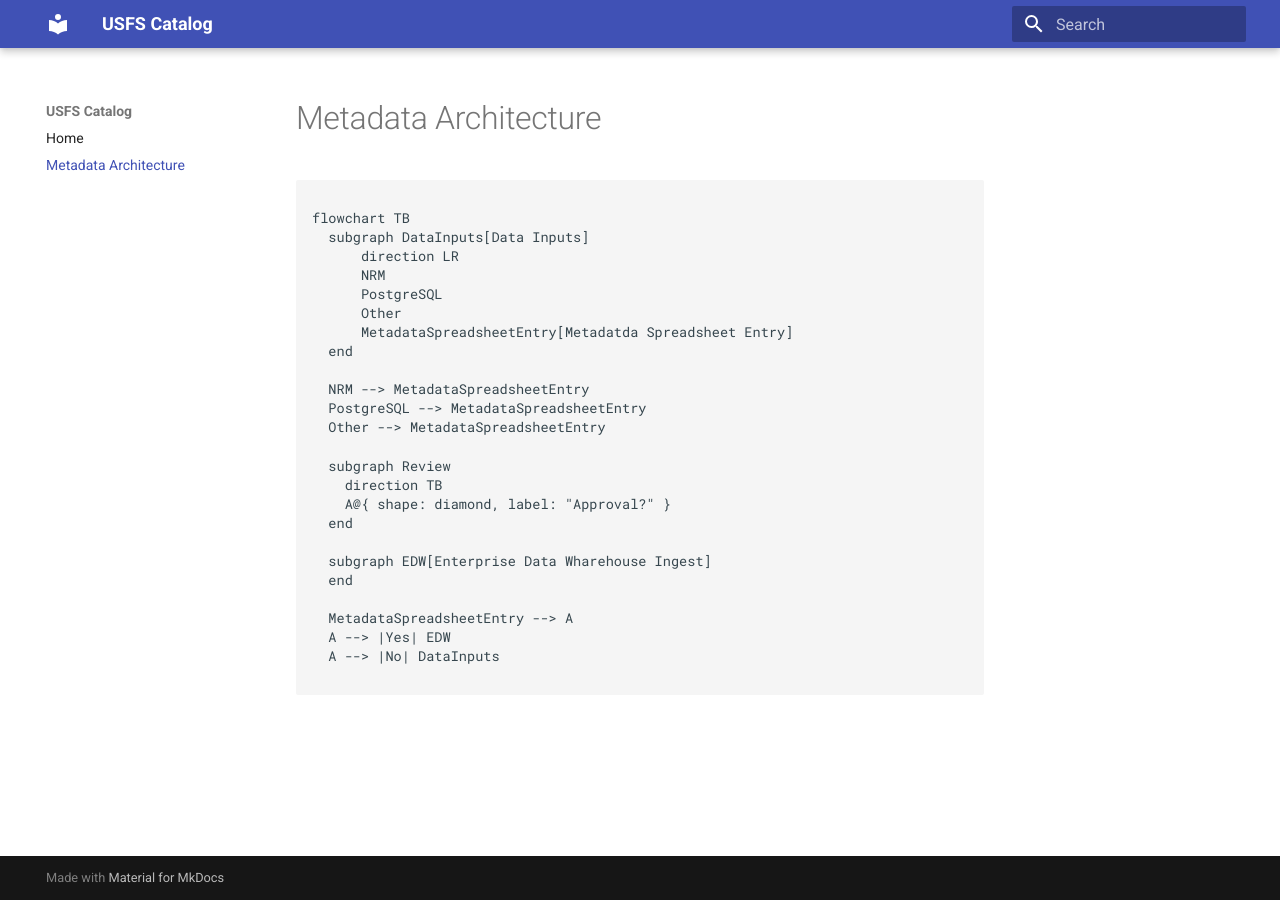
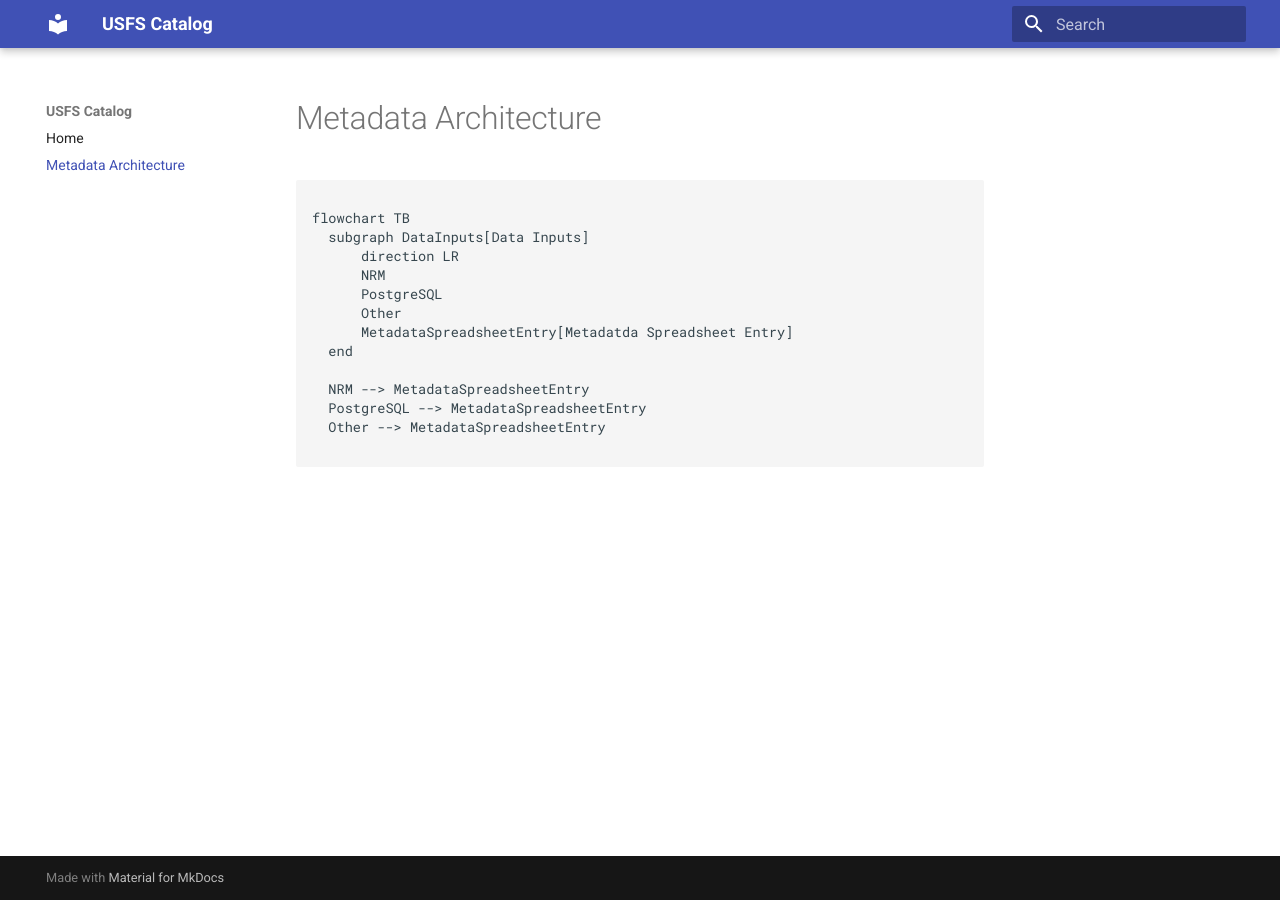
Before and after one commit to forestbytes/catalog, an MkDocs documentation site: the page built from docs/metadata-architecture.md, in a window 1280 px wide. Built offline with MkDocs 1.6.1 and Material for MkDocs 9.7.7, drawn with Linux system fonts in a browser that asks for light colours.

Commit message:
Basic architecture

````diff
--- a/docs/metadata-architecture.md
+++ b/docs/metadata-architecture.md
@@ -13,16 +13,4 @@ flowchart TB
   PostgreSQL --> MetadataSpreadsheetEntry
   Other --> MetadataSpreadsheetEntry
 
-  subgraph Review
-    direction TB
-    A@{ shape: diamond, label: "Approval?" }
-  end
-
-  subgraph EDW[Enterprise Data Wharehouse Ingest]
-  end
-
-  MetadataSpreadsheetEntry --> A
-  A --> |Yes| EDW
-  A --> |No| DataInputs
-
 ```
````
Also changed, not shown: 1 other file.
